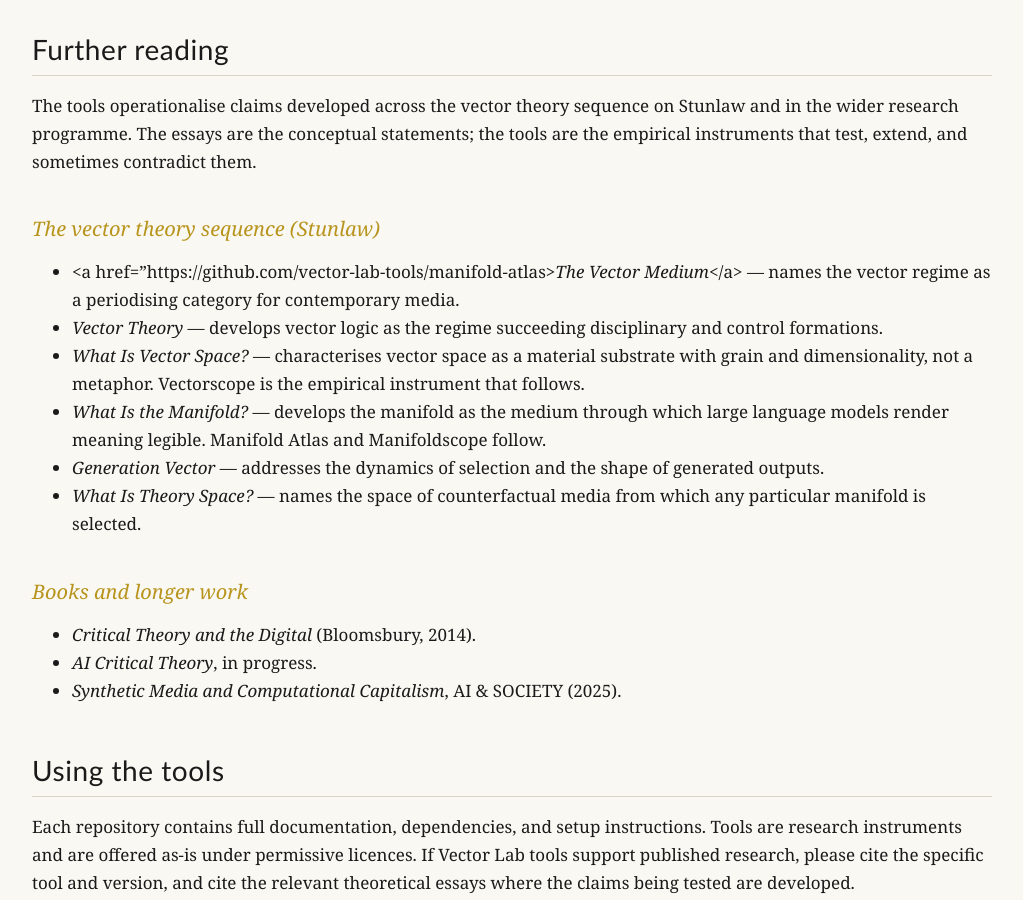
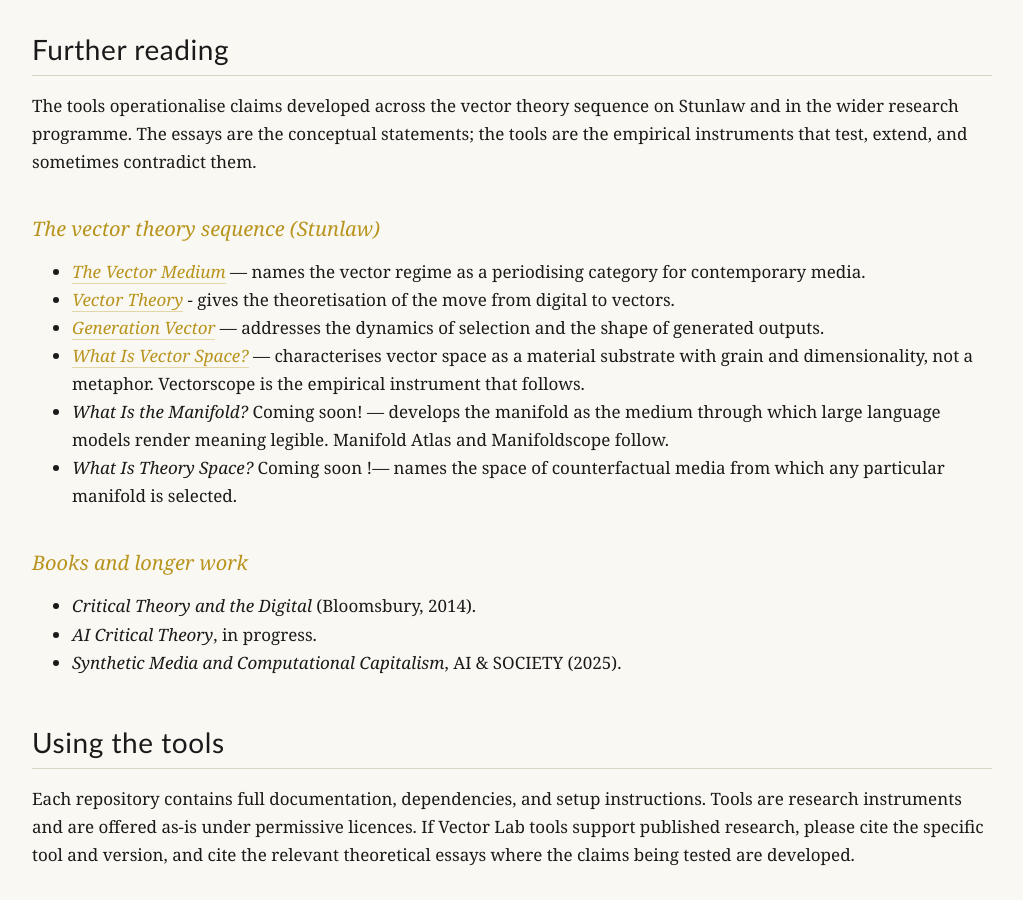
Before and after one commit to vector-lab-tools/vector-lab-tools.github.io, a Jekyll site: the page built from index.md, in a window 1280 px wide and 900 px high, scrolled down 4118 px. Shown: the whole window, without its empty margins (128-1151 px from the left). Built offline with Jekyll 4.4.1, drawn with Linux system fonts in a browser that asks for light colours.

Commit message:
Fixed the links to the theory etc.

```diff
--- a/index.md
+++ b/index.md
@@ -125,12 +125,12 @@ The tools operationalise claims developed across the vector theory sequence on S
 
 ### The vector theory sequence (Stunlaw)
 
-- <a href="https://github.com/vector-lab-tools/manifold-atlas>*The Vector Medium*</a> — names the vector regime as a periodising category for contemporary media.
-- *Vector Theory* — develops vector logic as the regime succeeding disciplinary and control formations.
-- *What Is Vector Space?* — characterises vector space as a material substrate with grain and dimensionality, not a metaphor. Vectorscope is the empirical instrument that follows.
-- *What Is the Manifold?* — develops the manifold as the medium through which large language models render meaning legible. Manifold Atlas and Manifoldscope follow.
-- *Generation Vector* — addresses the dynamics of selection and the shape of generated outputs.
-- *What Is Theory Space?* — names the space of counterfactual media from which any particular manifold is selected.
+- [*The Vector Medium*](https://stunlaw.blogspot.com/2026/03/the-vector-medium.html) — names the vector regime as a periodising category for contemporary media.
+- [*Vector Theory*](https://stunlaw.blogspot.com/2026/02/vector-theory.html?m=1) - gives the theoretisation of the move from digital to vectors.
+- [*Generation Vector*](https://stunlaw.blogspot.com/2026/02/generation-vector.html) — addresses the dynamics of selection and the shape of generated outputs.
+- [*What Is Vector Space?*](https://stunlaw.blogspot.com/2026/03/what-is-vector-space.html) — characterises vector space as a material substrate with grain and dimensionality, not a metaphor. Vectorscope is the empirical instrument that follows.
+- *What Is the Manifold?* Coming soon! — develops the manifold as the medium through which large language models render meaning legible. Manifold Atlas and Manifoldscope follow.
+- *What Is Theory Space?* Coming soon !— names the space of counterfactual media from which any particular manifold is selected.
 
 ### Books and longer work
 
```
